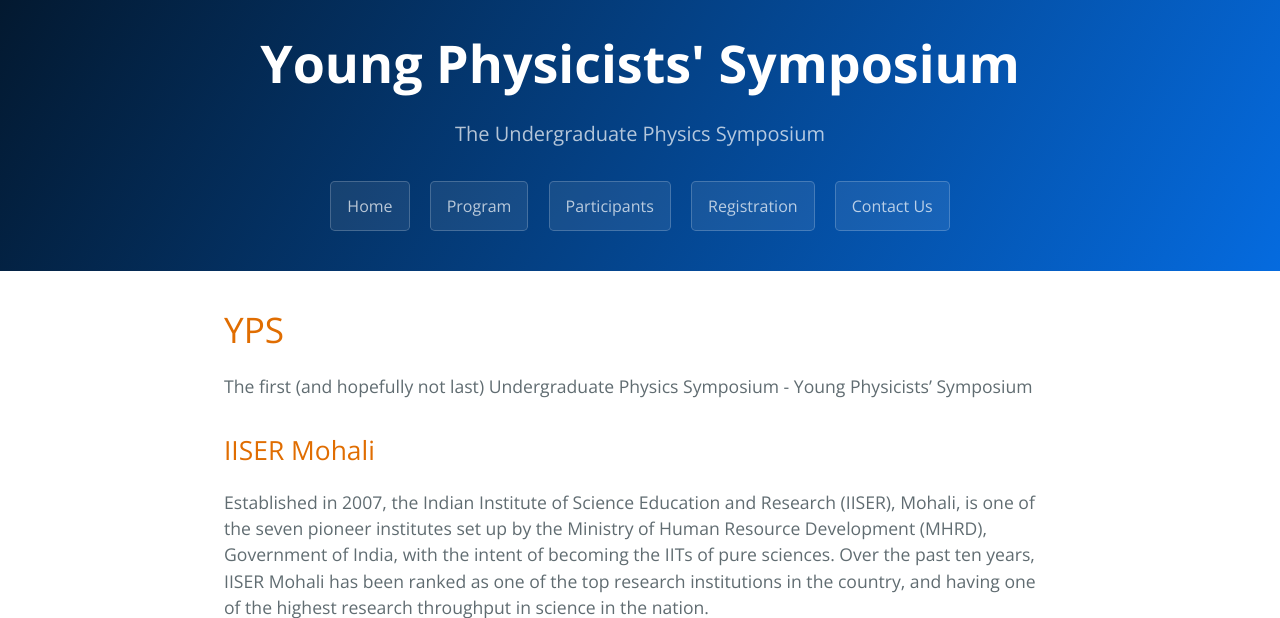
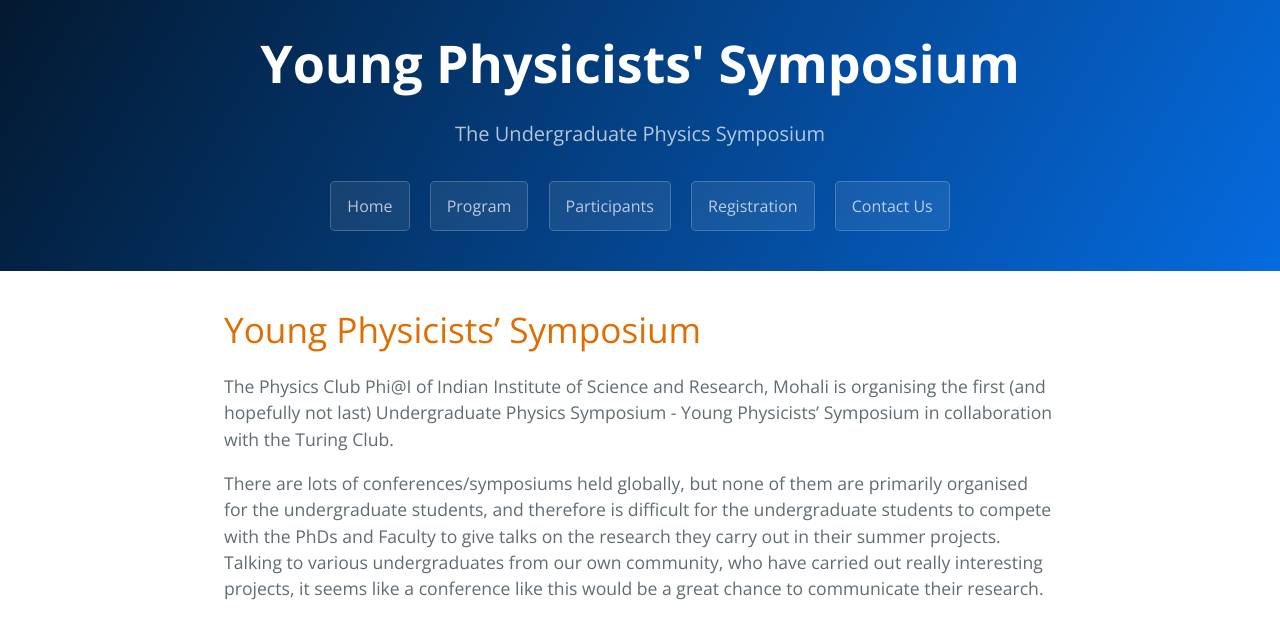
Before and after one commit to IISERM/ugsymposium, a Jekyll site: the page built from index.md, in a window 1280 px wide and 1400 px high, cut to the strip 0-618 px from the top of the window. Built offline with Jekyll 4.4.1, drawn with Linux system fonts in a browser that asks for light colours; our own code applies the rules of GitHub Pages for plain Markdown files; some of the changed text lies outside the part shown.

Commit message:
added introduction to index.md

```diff
--- a/index.md
+++ b/index.md
@@ -4,11 +4,24 @@
 nav_index: 1
 ---
 
-# YPS
+# Young Physicists' Symposium
 
-The first (and hopefully not last) Undergraduate Physics Symposium - Young Physicists' Symposium
+The Physics Club Phi@I of Indian Institute of Science and Research, Mohali is organising the first (and hopefully not last) Undergraduate Physics Symposium - Young Physicists' Symposium in collaboration with the Turing Club.
 
-## IISER Mohali
+There are lots of conferences/symposiums held globally, but none of them are primarily organised for the undergraduate students, and therefore is difficult for the undergraduate students to compete with the PhDs and Faculty to give talks on the research they carry out in their summer projects. Talking to various undergraduates from our own community, who have carried out really interesting projects, it seems like a conference like this would be a great chance to communicate their research.
+
+This event has been planned to encourage the undergraduate students of all basic science sister institutes (IISERs/IISc/NISER/CBS) to come together and participate in learning about the research carried out by the other undergraduate researchers, and to provide a platform to talk about their common interests.
+
+We can only make this successful (so to get nice funding for the next time and make it an annual thing) if you all participate. We don't expect you to solve the quantum theory of gravity to present at the conference, nor do we expect highly original results published in Nature Physics. We just expect some passion to talk about the topics you love, just send us an abstract.
+
+## Event Details
+The symposium is going to be held from 26th-30th December 2020 (if this year permits)
+The registrations for the speakers will close on 23rd December 2020. For the other participants, registrations will remain open till 30th December.
+Each day will include speakers from a particular field of physics - Astrophysics and Cosmology, Quantum Information and Quantum Computing, Condensed matter physics, High Energy Physics and Computational Research/Interdisciplinary.
+We aim to have 5 undergraduate speakers each day, and one keynote speaker for each day
+
+
+## About IISER Mohali
 
 Established in 2007, the Indian Institute of Science Education and Research (IISER), Mohali, is one of the seven pioneer institutes set up by the Ministry of Human Resource Development (MHRD), Government of India, with the intent of becoming the IITs of pure sciences. Over the past ten years, IISER Mohali has been ranked as one of the top research institutions in the country, and having one of the highest research throughput in science in the nation.
 
```
Also changed, not shown: contact.md (+2 -0 lines).
